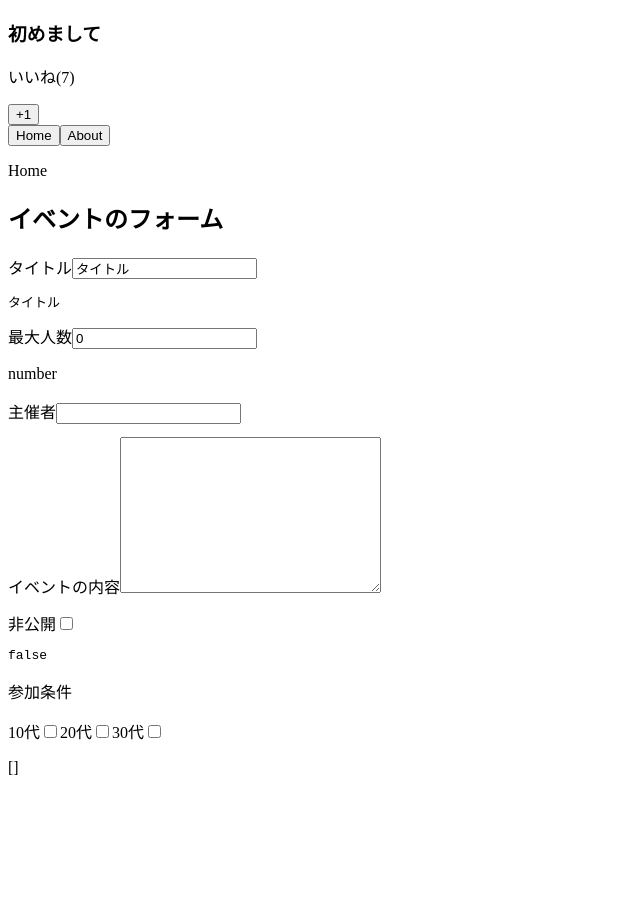
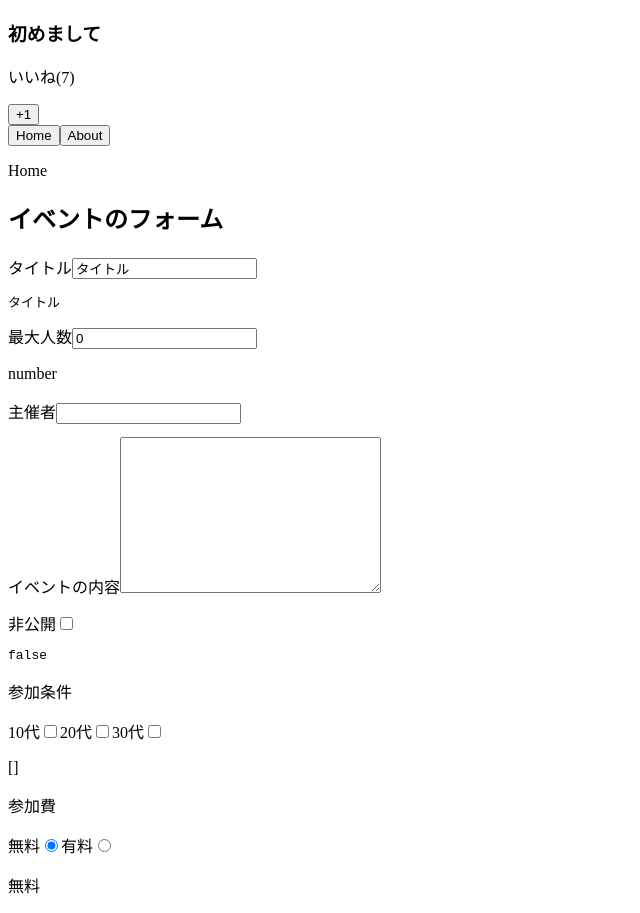
Before and after one commit to nom30523/p-vuejs, a Vue app in the folder p-vuejs/: page / in a window 1280 px wide. Shown: the whole page, without its empty margins (0-640 px from the left). Before the commit the page ends 800 px from the top, so only its background shows below. Built offline with nearby package versions, Linux system fonts and the light colour scheme.

Commit message:
radioボタン

```diff
--- a/p-vuejs/src/App.vue
+++ b/p-vuejs/src/App.vue
@@ -34,6 +34,12 @@
       <label for="30">30代</label>
       <input id="30" type="checkbox" value="30代" v-model="eventData.target">
       <p>{{ eventData.target }}</p>
+      <p>参加費</p>
+      <label for="free">無料</label>
+      <input type="radio" id="free" value="無料" v-model="eventData.price">
+      <label for="paid">有料</label>
+      <input type="radio" id="paid" value="有料" v-model="eventData.price">
+      <p>{{ eventData.price }}</p>
     </div>
   </div>
 </template>
@@ -54,7 +60,8 @@
         host: "",
         detail: "",
         isPrivate: false,
-        target: []
+        target: [],
+        price: "無料"
       }
     }
   },
```
